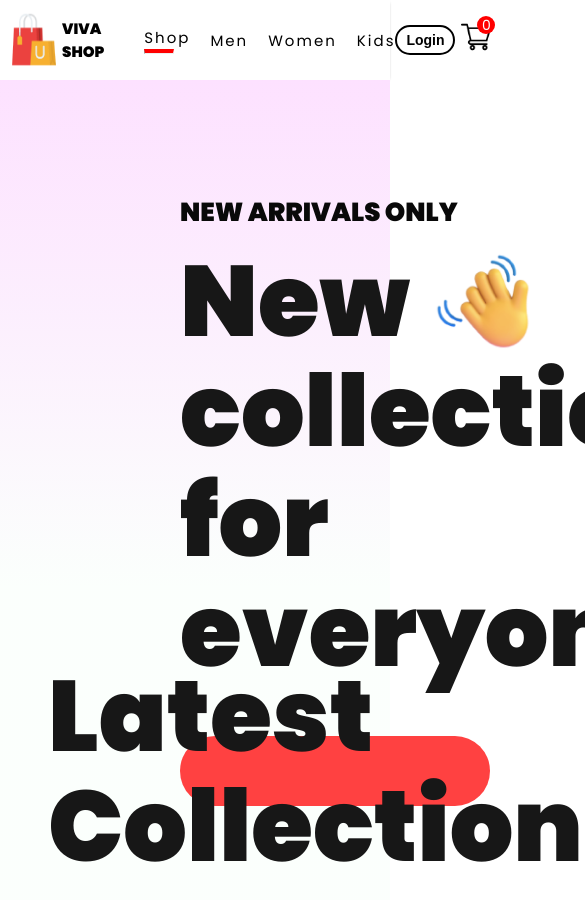
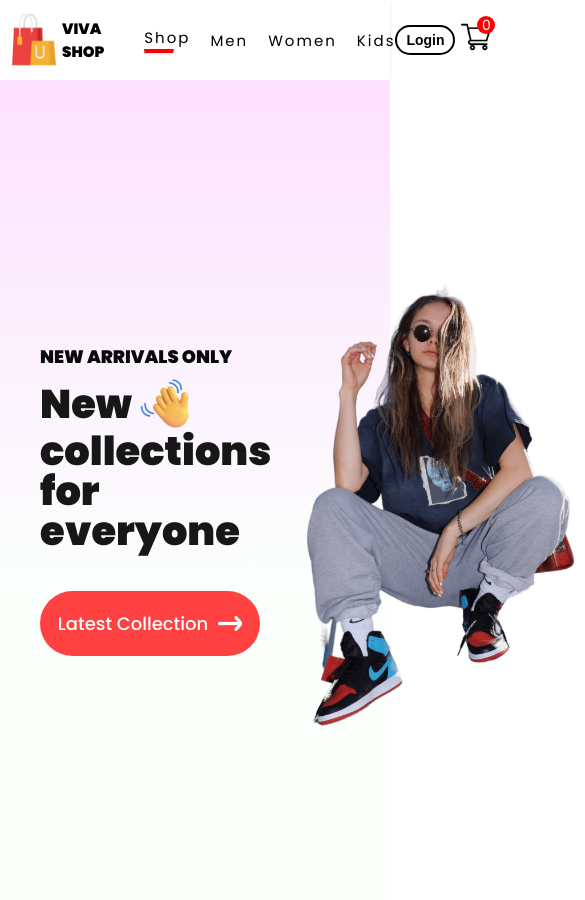
Before and after one commit to mariegrace31/viva_shop, a React (Create React App) app: page / in a window 390 px wide. Shown: the top 900 px of the page, 585 px wide, since content can reach past the window. Built offline with nearby package versions, Linux system fonts and the light colour scheme.

Commit message:
Style the mobile version of hero

```diff
--- a/src/Components/Hero/Hero.css
+++ b/src/Components/Hero/Hero.css
@@ -57,3 +57,38 @@
   align-items: center;
   justify-content: center;
 }
+
+@media screen and (max-width: 768px) {
+  .hero-left {
+    gap: 10px;
+    padding-left: 40px;
+    line-height: 1;
+  }
+
+  .hero-left h2 {
+    font-size: 18px;
+  }
+
+  .hero-left p {
+    font-size: 40px;
+  }
+
+  .hero-hand-icon {
+    gap: 5px;
+  }
+
+  .hero-hand-icon img {
+    width: 55px;
+  }
+
+  .hero-latest-btn {
+    gap: 10px;
+    width: 220px;
+    height: 65px;
+    font-size: 18px;
+  }
+
+  .hero-right img{
+    width: 350px;
+  }
+}
--- a/src/Components/Hero/Hero.jsx
+++ b/src/Components/Hero/Hero.jsx
@@ -18,12 +18,12 @@ const Hero = () => {
           <p>for everyone</p>
         </div>
         <div className="hero-latest-btn">
-          <p>Latest Collection</p>
+          <div>Latest Collection</div>
           <img src={arrow_icon} alt="arrow-icon" />
         </div>
       </div>
       <div className="hero-right">
-        <img src={hero_image} alt="hero-image" />
+        <img src={hero_image} alt="hero" />
       </div>
     </div>
   )
```
